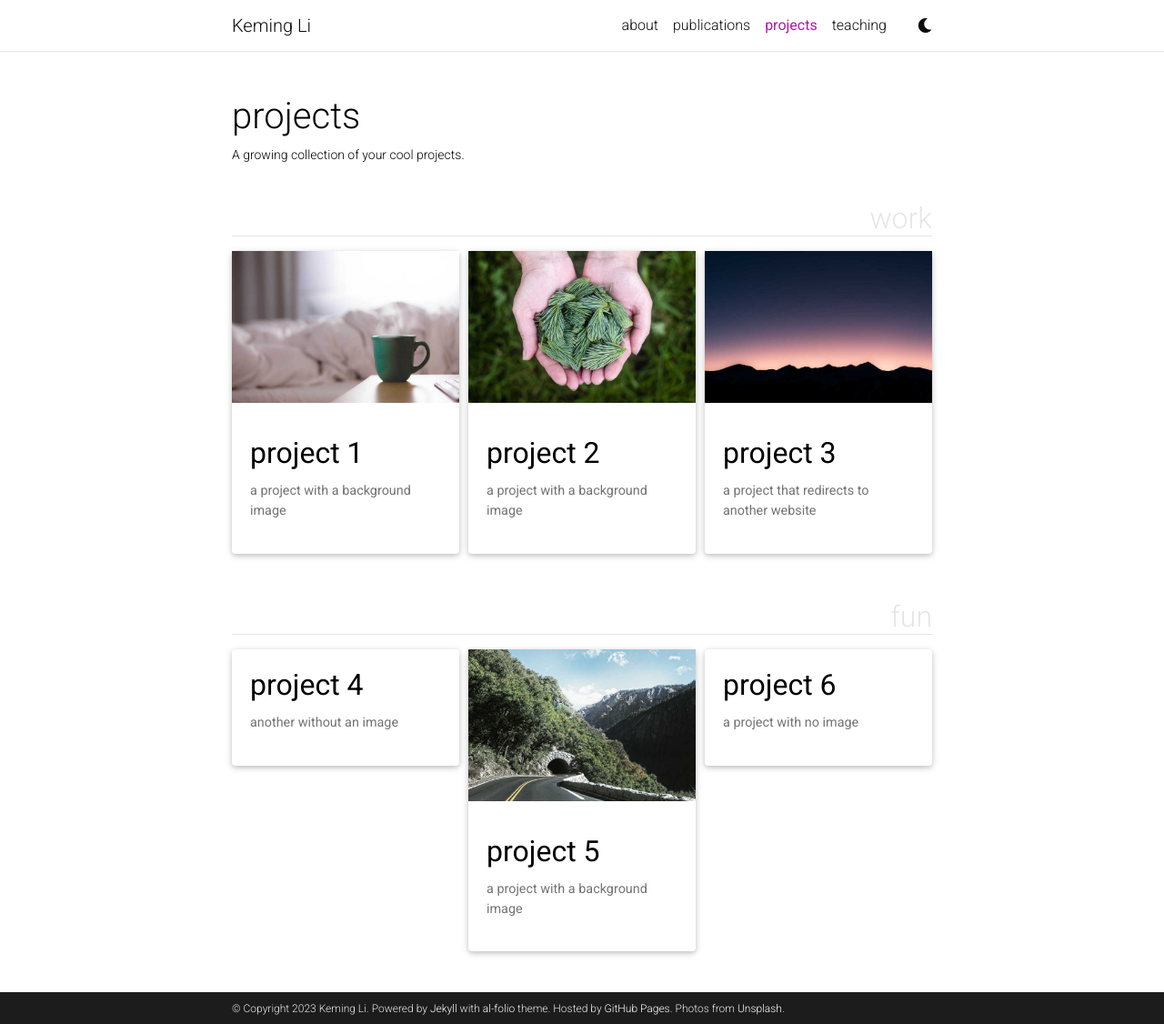
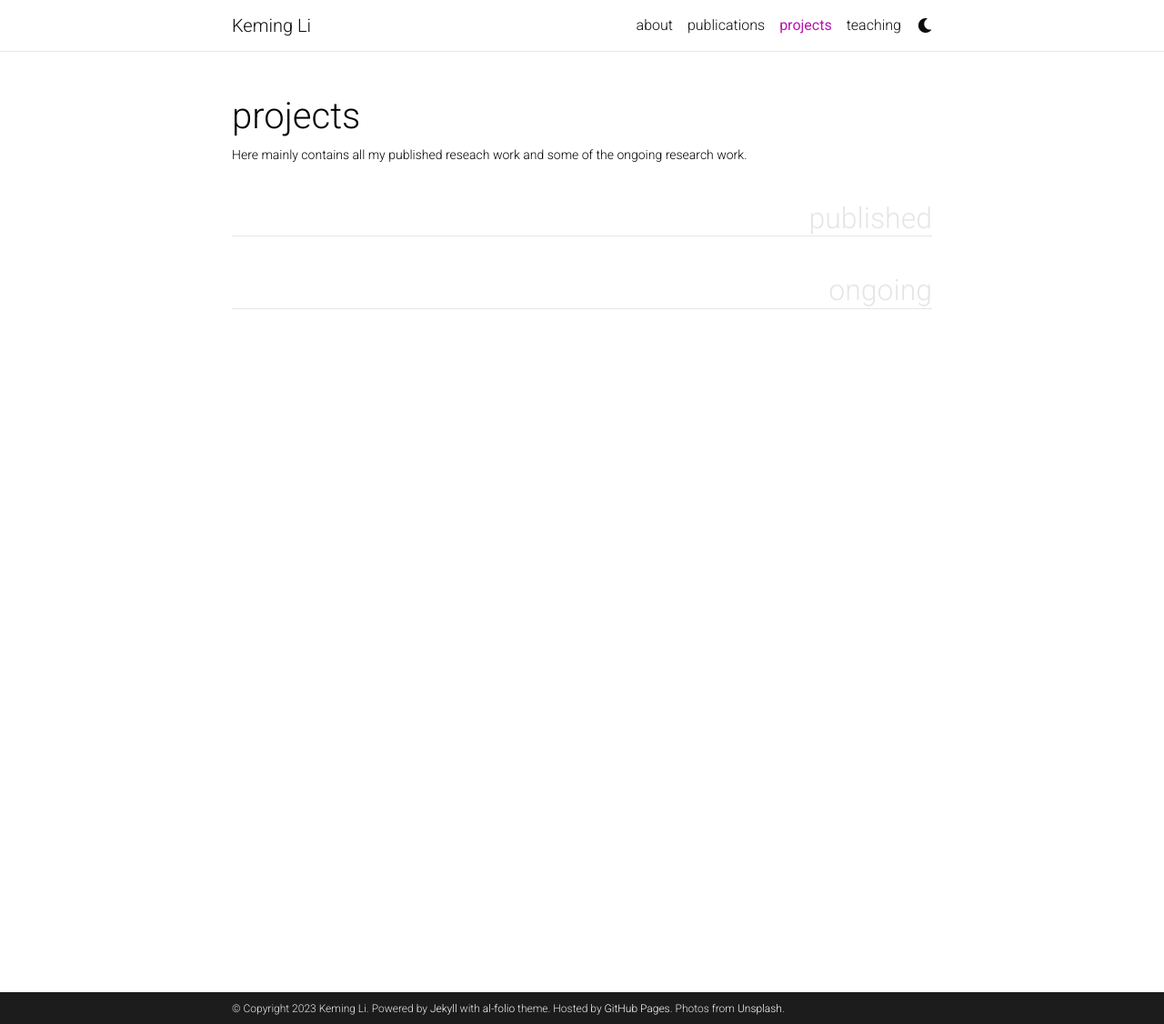
Before and after one commit to ghlkm/ghlkm.github.io, a Jekyll site: the page built from _pages/projects.md, in a window 1280 px wide and 1126 px high. Shown: the whole window at 91% size. Built offline with Jekyll 4.4.1, drawn with Linux system fonts in a browser that asks for light colours; full-size pictures stand in for the smaller copies a plugin makes; comment, search, counter and statistics services are not loaded; a style sheet for code colours, icons or effects is not loaded.

Commit message:
try twice fix bar

```diff
--- a/_pages/projects.md
+++ b/_pages/projects.md
@@ -2,10 +2,10 @@
 layout: page
 title: projects
 permalink: /projects/
-description: A growing collection of your cool projects.
+description: Here mainly contains all my published reseach work and some of the ongoing research work.
 nav: true
 nav_order: 2
-display_categories: [work, fun]
+display_categories: [published, ongoing]
 horizontal: false
 ---
 
```
Also changed, not shown: _pages/cv.md (+1 -1 lines), _pages/dropdown.md (+1 -1 lines).
